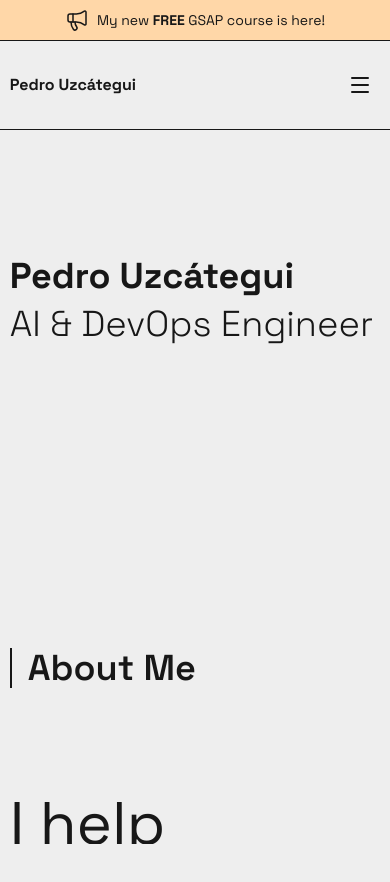
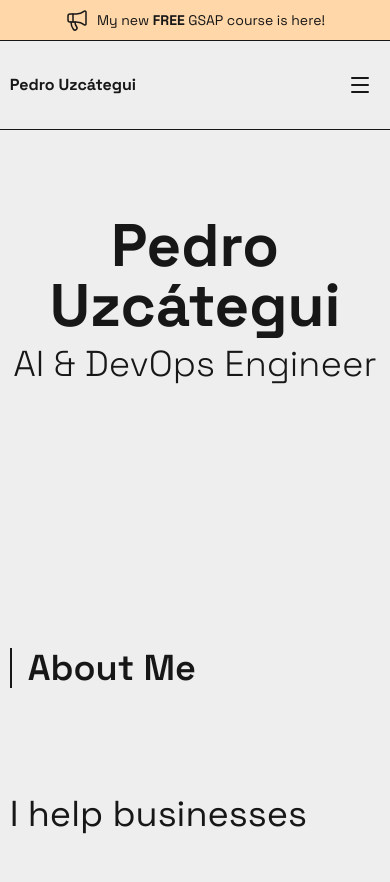
Before and after one commit to pedrouzcategui/pedrouzcateguiv1, a Next.js app: page / in a window 390 px wide. Shown: the top 882 px of the page. Built offline with nearby package versions, Linux system fonts and the light colour scheme.

Commit message:
mobile responsiveness

```diff
--- a/src/app/layout.tsx
+++ b/src/app/layout.tsx
@@ -5,7 +5,6 @@ import "katex/dist/katex.min.css";
 import "prismjs/themes/prism-okaidia.min.css";
 import Navbar from "@/components/Navbar";
 import Footer from "@/components/Footer";
-import Announcement from "@/components/Announcement";
 
 const spaceGrotesk = Space_Grotesk({
   subsets: ["latin"],
@@ -25,7 +24,7 @@ export default function RootLayout({
     <html lang="en">
       <body className={`${spaceGrotesk.className} `}>
         <Navbar />
-        <div className="min-h-screen h-full bg-primary">{children}</div>
+        <div className="h-full bg-primary">{children}</div>
         <Footer />
       </body>
     </html>
--- a/src/components/About.tsx
+++ b/src/components/About.tsx
@@ -5,8 +5,8 @@ export default function About() {
     <section id="about" className="py-12 md:py-16">
       <div>
         <SectionLabel>About Me</SectionLabel>
-        <div className="w-4/5">
-          <p className="text-6xl/20 text-secondary">
+        <div className="lg:w-4/5">
+          <p className="text-4xl/15 lg:text-6xl/20 text-secondary">
             I help businesses transform through software, A.I and systems
             re-design, saving them tens of thousands of dollars (and time).
           </p>
--- a/src/components/Footer.tsx
+++ b/src/components/Footer.tsx
@@ -1,6 +1,6 @@
 export default function Footer() {
   return (
-    <footer className="text-center py-6 pb-4 bg-primary text-secondary border-t border-secondary">
+    <footer className="relative text-center py-6 pb-4 bg-secondary  text-primary border-t border-secondary">
       <p>&copy; {new Date().getFullYear()} Pedro Uzcátegui.</p>
     </footer>
   );
--- a/src/components/Hero.tsx
+++ b/src/components/Hero.tsx
@@ -14,8 +14,10 @@ const Hero = () => {
   });
 
   return (
-    <header className="hero min-h-[600px] text-secondary flex flex-col justify-center opacity-0 translate-y-10">
-      <h1 className="text-4xl lg:text-[10rem] font-bold">Pedro Uzcátegui</h1>
+    <header className="text-center md:text-left hero min-h-[600px] text-secondary flex flex-col justify-center opacity-0 translate-y-10">
+      <h1 className="text-6xl lg:text-8xl xl:text-[10rem] font-bold">
+        Pedro Uzcátegui
+      </h1>
       <h2 className="text-4xl font-light mt-2">AI & DevOps Engineer</h2>
     </header>
   );
--- a/src/components/JobsTimeline.tsx
+++ b/src/components/JobsTimeline.tsx
@@ -163,7 +163,7 @@ export const JobsExperience = () => {
           ease: "power4.out",
           scrollTrigger: {
             trigger: item, // Each item is its own trigger
-            start: "top 85%", // Starts when the top of the item hits 85% of viewport
+            start: "top 60%", // Starts when the top of the item hits 85% of viewport
             // toggleActions: "play reverse play reverse",
           },
         });
--- a/src/components/Navbar.tsx
+++ b/src/components/Navbar.tsx
@@ -3,7 +3,7 @@ import clsx from "clsx";
 import { type LucideIcon, Menu, SquareArrowOutUpRight, X } from "lucide-react";
 import Link from "next/link";
 import Announcement from "./Announcement";
-import { useState } from "react";
+import { Dispatch, SetStateAction, useState } from "react";
 
 type MenuItem = {
   link: string;
@@ -49,7 +49,7 @@ const Navbar = () => {
 
           {/* Desktop Menu */}
           <div className="hidden md:flex">
-            <MenuItems isMobile={false} />
+            <MenuItems setIsOpen={setIsOpen} />
           </div>
 
           {/* Mobile Toggle Button */}
@@ -61,7 +61,7 @@ const Navbar = () => {
         {/* Mobile Dropdown Menu */}
         {isOpen && (
           <div className="md:hidden bg-primary border-b border-terciary p-4 flex flex-col gap-4">
-            <MenuItems isMobile />
+            <MenuItems isMobile setIsOpen={setIsOpen} />
           </div>
         )}
       </nav>
@@ -69,7 +69,12 @@ const Navbar = () => {
   );
 };
 
-const MenuItems = ({ isMobile = false }) => {
+type MenuItemsProps = {
+  setIsOpen: Dispatch<SetStateAction<boolean>>;
+  isMobile?: boolean;
+};
+
+const MenuItems = ({ setIsOpen, isMobile = false }: MenuItemsProps) => {
   return (
     <div className={isMobile ? "flex flex-col gap-6" : "flex gap-12"}>
       {MENU_ITEMS.map(({ link, Icon, content, is_button }, i) => (
@@ -80,6 +85,7 @@ const MenuItems = ({ isMobile = false }) => {
             is_button && "bg-secondary text-primary rounded-4xl px-4 py-1 w-fit"
           )}
           href={link}
+          onClick={() => setIsOpen(false)}
         >
           {Icon && <Icon size={"16"} />}
           {content}
--- a/src/components/ProjectCard.tsx
+++ b/src/components/ProjectCard.tsx
@@ -19,14 +19,14 @@ const ProjectCard = ({ title, image, tags, category }: ProjectCardProps) => {
 
       {/* Content Area */}
       <div className="mt-4 flex flex-col gap-2">
-        <div className="flex items-center justify-between">
+        <div className="flex flex-col md:flex-row md:items-center md:justify-between">
           <div className="flex items-center gap-2">
             <h3 className="text-lg font-bold uppercase tracking-wider">
               {title}
             </h3>
           </div>
 
-          <div className="flex gap-2 text-[10px] font-medium uppercase tracking-widest ">
+          <div className="flex gap-2 text-[10px] font-normal uppercase tracking-widest ">
             <span>{category}</span>
             {" - "}
             <span>2025</span>
@@ -35,7 +35,9 @@ const ProjectCard = ({ title, image, tags, category }: ProjectCardProps) => {
 
         {/* Tags / Skills - Scrolling effect style */}
         <div className="overflow-hidden whitespace-nowrap">
-          <p className="text-sm uppercase font-light">{tags?.join(", ")}</p>
+          <p className="text-xs md:text-sm uppercase font-light">
+            {tags?.join(", ")}
+          </p>
         </div>
       </div>
     </div>
```
